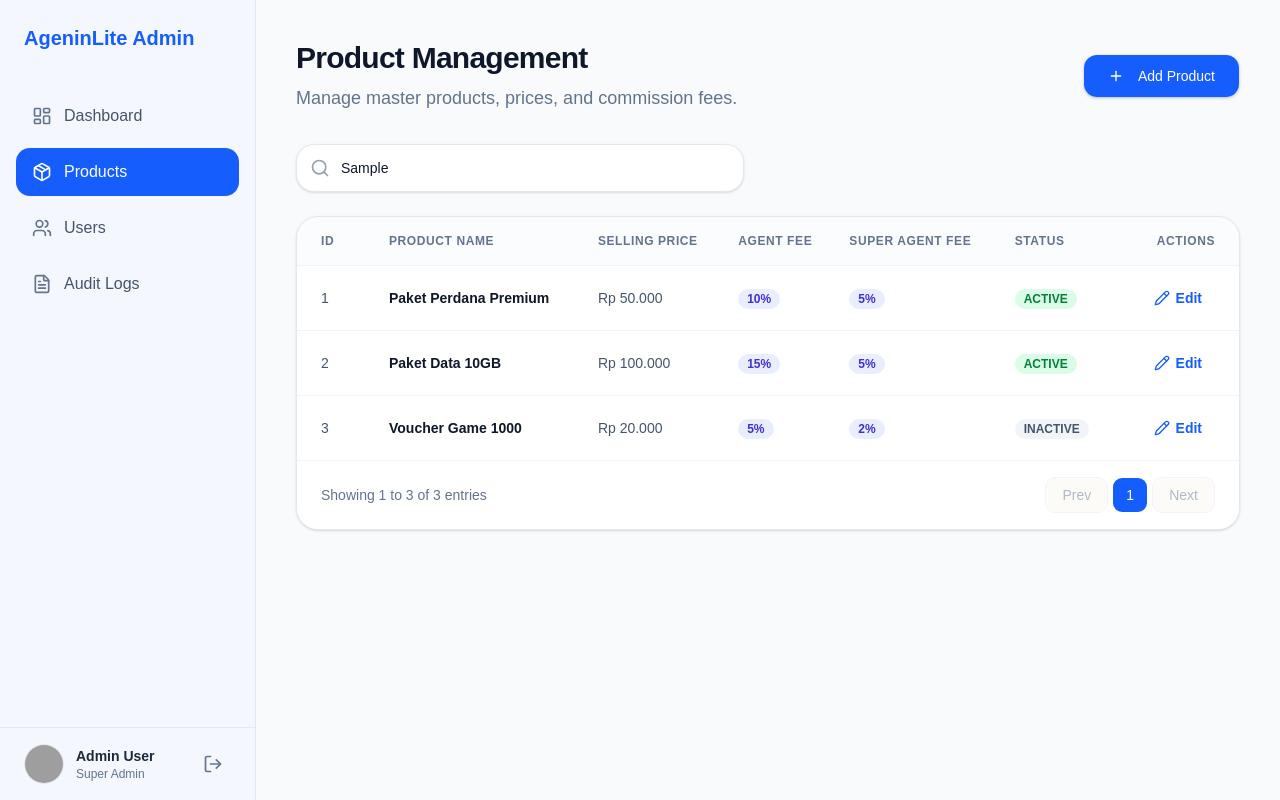
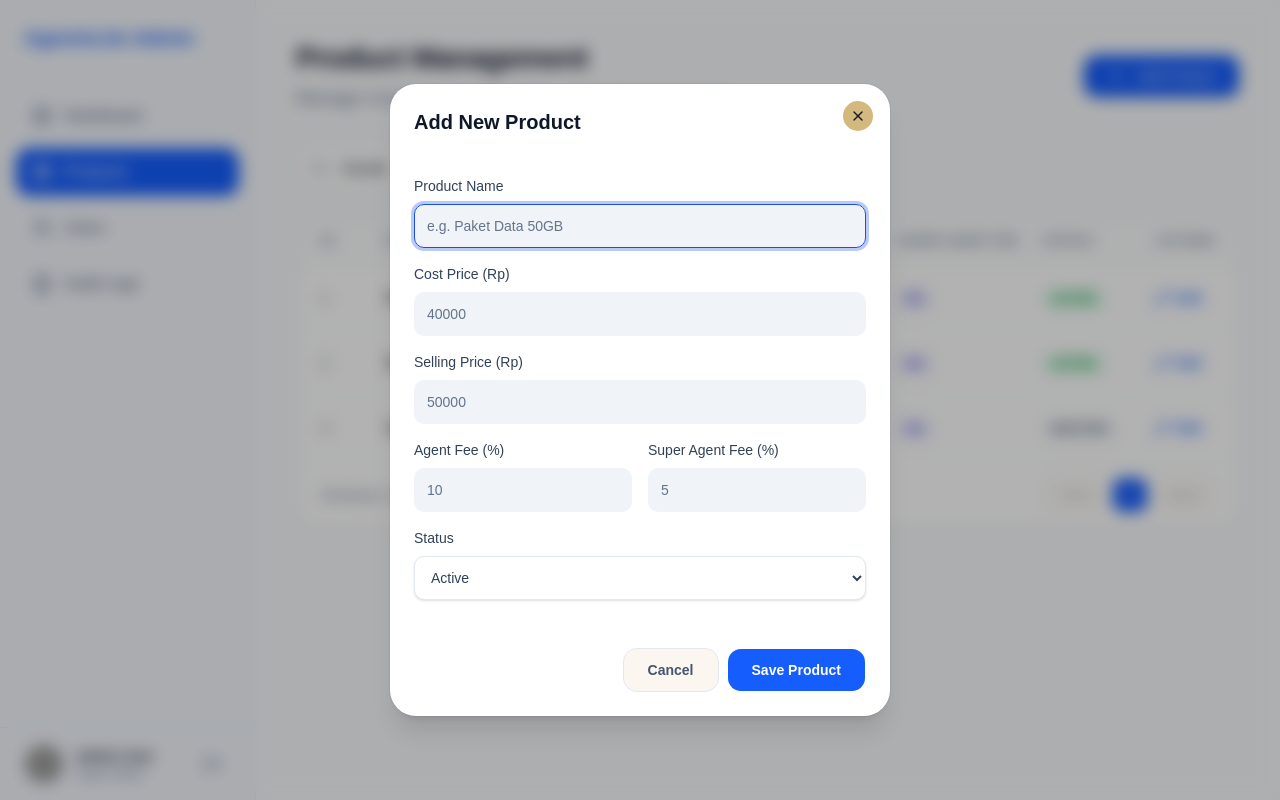
Before and after one commit to AgeninLite-MiniProject/agenin-lite-fe, a React (Vite) app: page /admin/products in a window 1280 px wide. Both pictures are taken after typing "Sample" into the empty fields and a click on the button "Add Product". Built offline with nearby package versions, Linux system fonts and the light colour scheme; grey boxes are pictures that could not be loaded.

Commit message:
feat(admin-product): add product modal with cost price field

```diff
--- /dev/null
+++ b/src/components/admin/product/ProductModal.tsx
@@ -0,0 +1,73 @@
+import React from 'react';
+import {
+  Dialog,
+  DialogContent,
+  DialogHeader,
+  DialogTitle,
+  DialogTrigger,
+  DialogFooter,
+  DialogClose,
+} from "@/components/ui/dialog";
+import { Button } from "@/components/ui/button";
+import { Input } from "@/components/ui/input";
+import { Label } from "@/components/ui/label";
+import { Plus } from "lucide-react";
+
+export function ProductModal() {
+  return (
+    <Dialog>
+      <DialogTrigger asChild>
+        <Button className="bg-blue-600 hover:bg-blue-700 text-white rounded-xl shadow-sm px-6 h-11 self-start md:self-auto">
+          <Plus className="mr-2 h-5 w-5" />
+          Add Product
+        </Button>
+      </DialogTrigger>
+      <DialogContent className="sm:max-w-[500px]">
+        <DialogHeader>
+          <DialogTitle className="text-xl font-bold text-slate-900">Add New Product</DialogTitle>
+        </DialogHeader>
+        <div className="grid gap-4 py-4">
+          <div className="flex flex-col gap-2">
+            <Label htmlFor="name" className="text-sm font-medium text-slate-700">Product Name</Label>
+            <Input id="name" placeholder="e.g. Paket Data 50GB" className="rounded-lg h-11" />
+          </div>
+          <div className="flex flex-col gap-2">
+            <Label htmlFor="costPrice" className="text-sm font-medium text-slate-700">Cost Price (Rp)</Label>
+            <Input id="costPrice" placeholder="40000" type="number" className="rounded-lg h-11" />
+          </div>
+          <div className="flex flex-col gap-2">
+            <Label htmlFor="sellingPrice" className="text-sm font-medium text-slate-700">Selling Price (Rp)</Label>
+            <Input id="sellingPrice" placeholder="50000" type="number" className="rounded-lg h-11" />
+          </div>
+          <div className="grid grid-cols-2 gap-4">
+            <div className="flex flex-col gap-2">
+              <Label htmlFor="agentFee" className="text-sm font-medium text-slate-700">Agent Fee (%)</Label>
+              <Input id="agentFee" placeholder="10" type="number" className="rounded-lg h-11" />
+            </div>
+            <div className="flex flex-col gap-2">
+              <Label htmlFor="superAgentFee" className="text-sm font-medium text-slate-700">Super Agent Fee (%)</Label>
+              <Input id="superAgentFee" placeholder="5" type="number" className="rounded-lg h-11" />
+            </div>
+          </div>
+          <div className="flex flex-col gap-2">
+            <Label htmlFor="status" className="text-sm font-medium text-slate-700">Status</Label>
+            <select id="status" className="flex h-11 w-full rounded-lg border border-slate-200 bg-white px-3 py-1 text-sm shadow-sm transition-colors focus-visible:outline-none focus-visible:ring-1 focus-visible:ring-blue-500 text-slate-700">
+              <option value="ACTIVE">Active</option>
+              <option value="INACTIVE">Inactive</option>
+            </select>
+          </div>
+        </div>
+        <DialogFooter className="flex sm:justify-end gap-2 mt-2">
+          <DialogClose asChild>
+            <Button variant="outline" className="rounded-xl px-6 h-11 text-slate-600 border-slate-200 hover:bg-slate-50 font-semibold">
+              Cancel
+            </Button>
+          </DialogClose>
+          <Button className="bg-blue-600 hover:bg-blue-700 text-white rounded-xl px-6 h-11 font-semibold">
+            Save Product
+          </Button>
+        </DialogFooter>
+      </DialogContent>
+    </Dialog>
+  );
+}
--- a/src/pages/admin/products/AdminProductsPage.tsx
+++ b/src/pages/admin/products/AdminProductsPage.tsx
@@ -10,11 +10,13 @@ import {
   TableHeader,
   TableRow,
 } from "@/components/ui/table";
+import { ProductModal } from "@/components/admin/product/ProductModal";
 
 const products = [
   {
     id: 1,
     name: "Paket Perdana Premium",
+    costPrice: "Rp 40.000",
     price: "Rp 50.000",
     agentFee: "10%",
     superAgentFee: "5%",
@@ -23,6 +25,7 @@ const products = [
   {
     id: 2,
     name: "Paket Data 10GB",
+    costPrice: "Rp 90.000",
     price: "Rp 100.000",
     agentFee: "15%",
     superAgentFee: "5%",
@@ -31,6 +34,7 @@ const products = [
   {
     id: 3,
     name: "Voucher Game 1000",
+    costPrice: "Rp 18.000",
     price: "Rp 20.000",
     agentFee: "5%",
     superAgentFee: "2%",
@@ -48,10 +52,7 @@ export default function AdminProductsPage() {
             Manage master products, prices, and commission fees.
           </p>
         </div>
-        <Button className="bg-blue-600 hover:bg-blue-700 text-white rounded-xl shadow-sm px-6 h-11 self-start md:self-auto">
-          <Plus className="mr-2 h-5 w-5" />
-          Add Product
-        </Button>
+        <ProductModal />
       </div>
 
       <div className="mb-6 max-w-md relative">
@@ -68,6 +69,7 @@ export default function AdminProductsPage() {
             <TableRow className="bg-slate-50/50 hover:bg-slate-50/50 border-slate-100">
               <TableHead className="text-xs font-bold text-slate-500 tracking-wider py-4 pl-6 w-[80px]">ID</TableHead>
               <TableHead className="text-xs font-bold text-slate-500 tracking-wider">PRODUCT NAME</TableHead>
+              <TableHead className="text-xs font-bold text-slate-500 tracking-wider">COST PRICE</TableHead>
               <TableHead className="text-xs font-bold text-slate-500 tracking-wider">SELLING PRICE</TableHead>
               <TableHead className="text-xs font-bold text-slate-500 tracking-wider">AGENT FEE</TableHead>
               <TableHead className="text-xs font-bold text-slate-500 tracking-wider">SUPER AGENT FEE</TableHead>
@@ -80,6 +82,7 @@ export default function AdminProductsPage() {
               <TableRow key={product.id} className="border-slate-100 hover:bg-slate-50/50">
                 <TableCell className="font-medium text-slate-600 py-4 pl-6">{product.id}</TableCell>
                 <TableCell className="font-semibold text-slate-900 py-4">{product.name}</TableCell>
+                <TableCell className="text-slate-600 py-4">{product.costPrice}</TableCell>
                 <TableCell className="text-slate-600 py-4">{product.price}</TableCell>
                 <TableCell className="py-4">
                   <Badge variant="secondary" className="bg-indigo-100/70 text-indigo-700 hover:bg-indigo-100/70 shadow-none border-transparent font-semibold">
```
